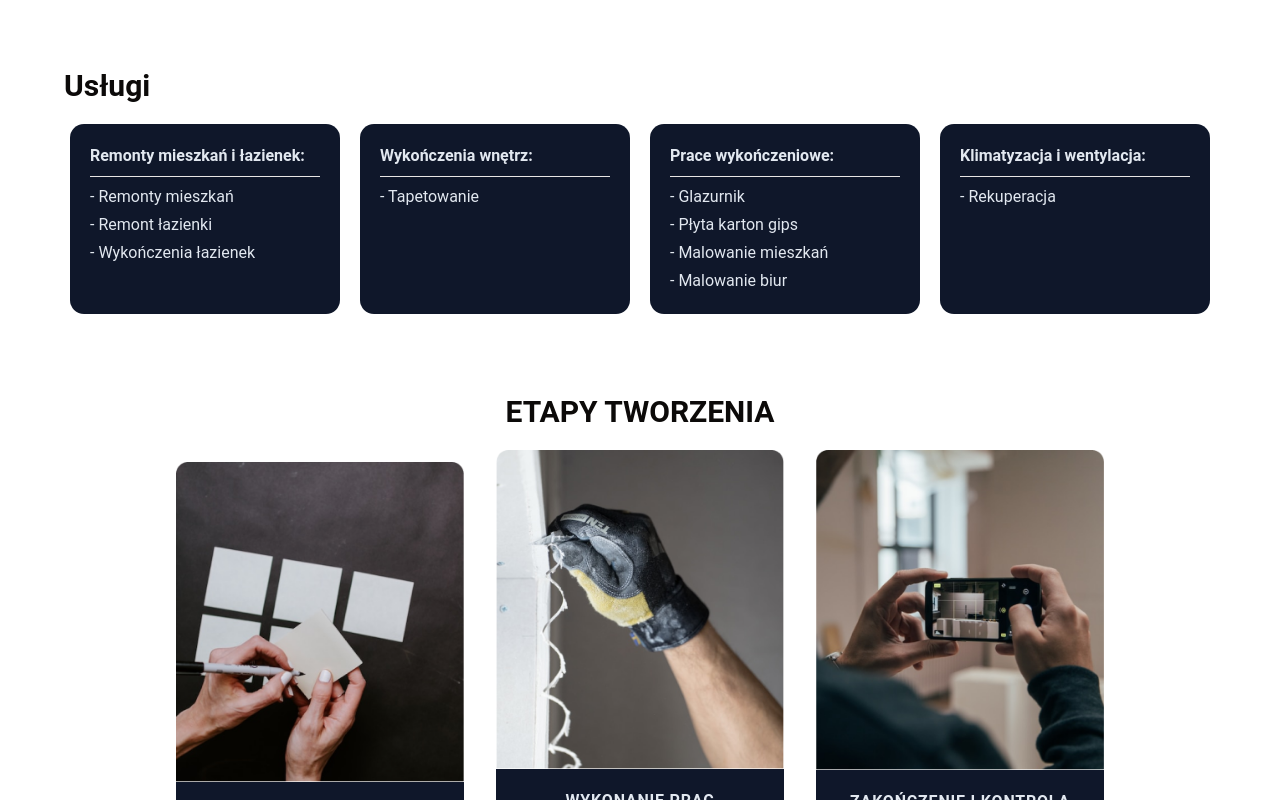
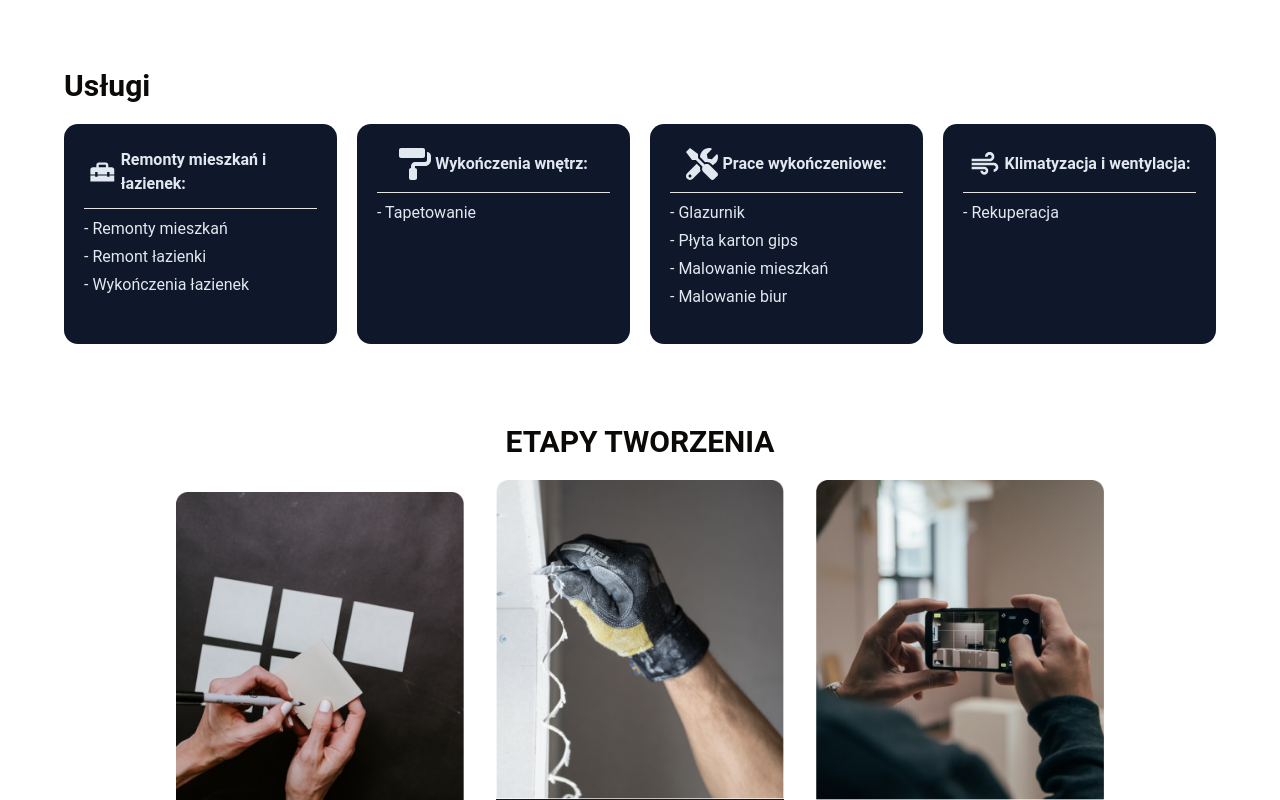
Before and after one commit to PeterPoterek/tww-ts, a React (Vite) app in the folder client/: page / in a window 1280 px wide. Shown: the part 1020-1820 px from the top of the page. Built offline with nearby package versions, Linux system fonts and the light colour scheme.

Commit message:
media queries adjusments

```diff
--- a/client/src/pages/main/CreationStepsSection/CreationStepsSection.tsx
+++ b/client/src/pages/main/CreationStepsSection/CreationStepsSection.tsx
@@ -11,7 +11,7 @@ const CreationStepsSection = () => {
         <div className="flex flex-col justify-center gap-5">
           <h2 className="text-center  text-2xl md:text-2xl xl:text-3xl font-bold">ETAPY TWORZENIA</h2>
 
-          <div className="flex gap-[2rem] justify-center">
+          <div className="flex flex-col lg:flex-row gap-[2rem] justify-center items-center">
             <CreationStepsCard src={creation1} cardText="KONSULTACJA I PLANOWANIE" />
             <CreationStepsCard src={creation2} cardText="WYKONANIE PRAC REMONTOWYCH" />
             <CreationStepsCard src={creation3} cardText="ZAKOŃCZENIE I KONTROLA JAKOŚCI" />
--- a/client/src/pages/main/LandingPage.tsx
+++ b/client/src/pages/main/LandingPage.tsx
@@ -5,7 +5,7 @@ import { Link } from "react-router-dom";
 const LandingPage = () => {
   return (
     <section id="landing" className="pt-[2rem] md:pt-[4rem] max-w-6xl mx-auto h-screen flex">
-      <div className="flex flex-col gap-3 md:gap-5 justify-center items-center p-5">
+      <div className="flex flex-col gap-3 md:gap-5 justify-center items-center p-5 max-w-6xl mx-auto">
         <h1 className="text-center text-2xl md:text-4xl xl:text-5xl font-bold uppercase tracking-tighter	">Technologia Wykonania Wnętrz</h1>
         <div className="flex flex-col text-center sm:text-left sm:flex-row justify-center items-center gap-2 md:gap-5">
           <div className="md:max-w-[920px] flex flex-col gap-2 md:gap-4">
--- a/client/src/pages/main/ServicesSection/ServicesList.tsx
+++ b/client/src/pages/main/ServicesSection/ServicesList.tsx
@@ -1,13 +1,17 @@
 interface ServicesListProps {
   label: string;
   services: string[];
+  icon: JSX.Element;
 }
 import { Separator } from "@/components/ui/separator";
 
-const ServicesList = ({ label, services }: ServicesListProps) => {
+const ServicesList = ({ label, services, icon }: ServicesListProps) => {
   return (
-    <div className="w-[220px] sm:w-[270px] h-[190px] flex flex-col bg-slate-900 p-5 rounded-md gap-2">
-      <h3 className="text-slate-200  font-bold">{label}:</h3>
+    <div className="w-[220px] sm:w-[320px] h-[220px] flex flex-col bg-slate-900 p-5 rounded-md gap-2">
+      <div className="flex gap-1 justify-center items-center p-1">
+        {icon}
+        <h3 className="text-slate-200  font-bold">{label}:</h3>
+      </div>
 
       <Separator />
 
--- a/client/src/pages/main/ServicesSection/ServicesSection.tsx
+++ b/client/src/pages/main/ServicesSection/ServicesSection.tsx
@@ -1,21 +1,27 @@
+import { MdHomeRepairService, MdOutlineAir } from "react-icons/md";
+import { FaPaintRoller, FaTools } from "react-icons/fa";
 import ServicesList from "./ServicesList";
 
 const ServicesSection = () => {
   const servicesData = [
     {
       label: "Remonty mieszkań i łazienek",
+      icon: <MdHomeRepairService size={32} className="text-slate-200" />,
       services: ["Remonty mieszkań", "Remont łazienki", "Wykończenia łazienek"],
     },
     {
       label: "Wykończenia wnętrz",
+      icon: <FaPaintRoller size={32} className="text-slate-200" />,
       services: ["Tapetowanie"],
     },
     {
       label: "Prace wykończeniowe",
+      icon: <FaTools size={32} className="text-slate-200" />,
       services: ["Glazurnik", "Płyta karton gips", "Malowanie mieszkań", "Malowanie biur"],
     },
     {
       label: "Klimatyzacja i wentylacja",
+      icon: <MdOutlineAir size={32} className="text-slate-200" />,
       services: ["Rekuperacja"],
     },
   ];
@@ -28,7 +34,7 @@ const ServicesSection = () => {
 
           <div className="flex gap-5 justify-center flex-wrap lg:flex-nowrap">
             {servicesData.map((service) => (
-              <ServicesList key={service.label} label={service.label} services={service.services} />
+              <ServicesList key={service.label} label={service.label} icon={service.icon} services={service.services} />
             ))}
           </div>
         </div>
```
